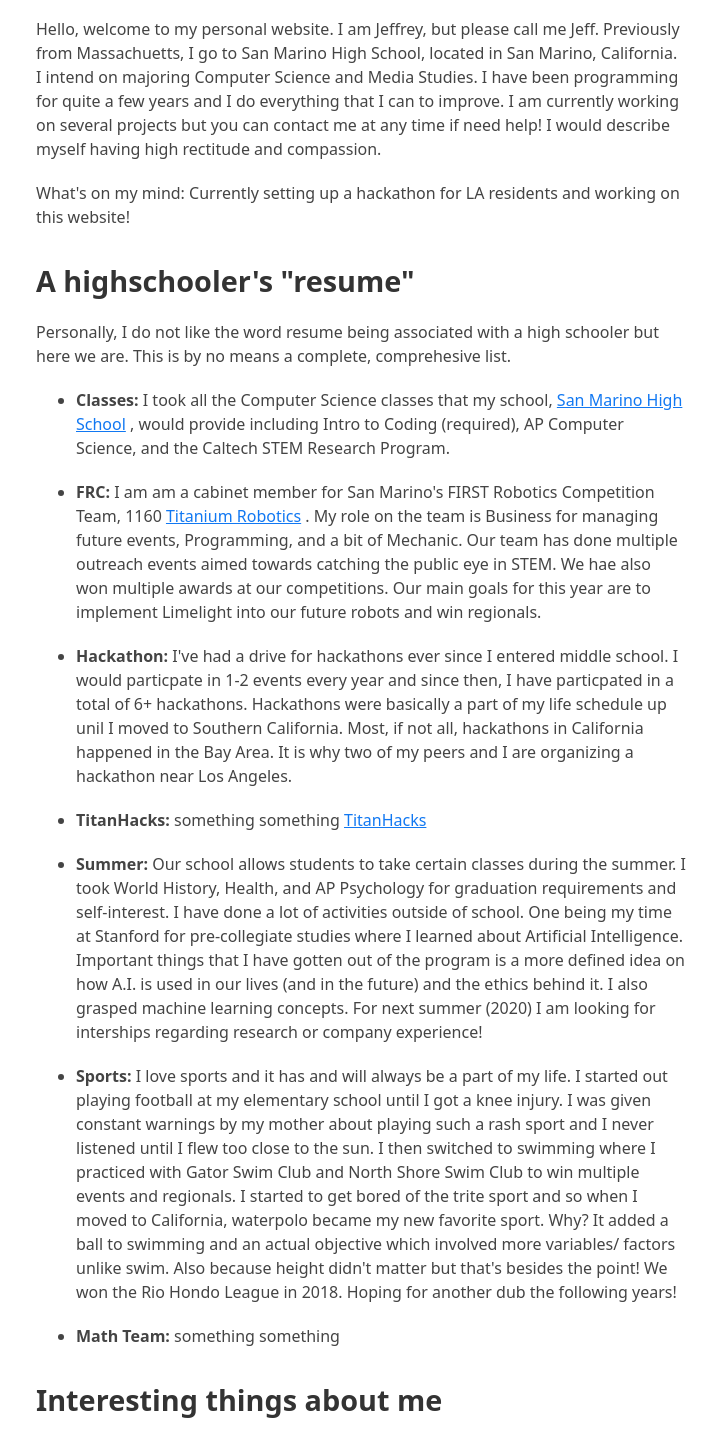
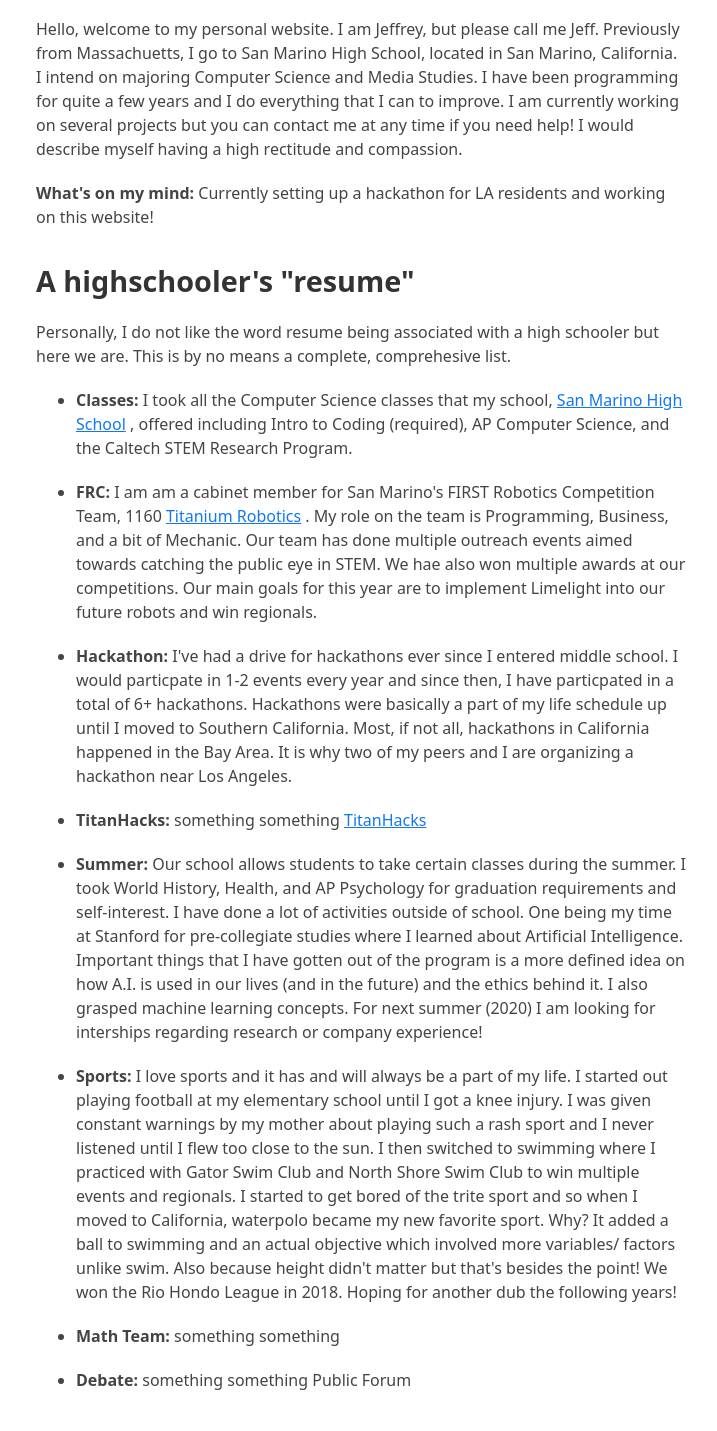
Before and after one commit to jeff-d-wang/jeff-d-wang.github.io, a plain HTML site: page index.html in a window 1280 px wide. Shown: the part 156-1587 px from the top of the page, without its empty margins (279-996 px from the left). Drawn offline with Linux system fonts and the light colour scheme.

Commit message:
Update index.html

```diff
--- a/index.html
+++ b/index.html
@@ -145,10 +145,11 @@
                 Hello, welcome to my personal website. I am Jeffrey, but please call me Jeff. Previously from Massachuetts, I go
                 to San Marino High School, located in San Marino, California. I intend on majoring Computer Science and Media
                 Studies. I have been programming for quite a few years and I do everything that I can to improve. I am currently working on several projects but you can contact me at
-                any time if need help! I would describe myself having high rectitude and compassion.
+                any time if you need help! I would describe myself having a high rectitude and compassion.
             </p>
             <p>
-                What's on my mind: Currently setting up a hackathon for LA residents and working on this website!
+                <strong>What's on my mind:</strong>
+                Currently setting up a hackathon for LA residents and working on this website!
             </p>
 
             <h2 id = "aHighschoolersResume">A highschooler's "resume"</h2>
@@ -162,7 +163,7 @@
                         <strong>Classes: </strong>
                         I took all the Computer Science classes that my school,
                         <a href = "https://www.sanmarinohs.org" target="_blank">San Marino High School</a>
-                        , would provide including Intro to Coding (required), AP Computer Science, and the Caltech STEM
+                        , offered including Intro to Coding (required), AP Computer Science, and the Caltech STEM
                         Research Program.
                     </p>
                 </li>
@@ -171,10 +172,9 @@
                         <strong>FRC: </strong>
                         I am am a cabinet member for San Marino's FIRST Robotics Competition Team, 1160
                         <a href = "https://titaniumrobotics.com/" target="_blank">Titanium Robotics</a>
-                        . My role on the team is Business for managing future events, Programming, and a bit of Mechanic. Our
-                        team has done multiple outreach events aimed towards catching the public eye in STEM. We hae also won
-                        multiple awards at our competitions. Our main goals for this year are to implement Limelight into our
-                        future robots and win regionals.
+                        . My role on the team is Programming, Business, and a bit of Mechanic. Our team has done multiple outreach
+                        events aimed towards catching the public eye in STEM. We hae also won multiple awards at our competitions.
+                        Our main goals for this year are to implement Limelight into our future robots and win regionals.
                     </p>
                 </li>
                 <li>
@@ -182,7 +182,7 @@
                         <strong>Hackathon: </strong>
                         I've had a drive for hackathons ever since I entered middle school. I would particpate in 1-2 events
                         every year and since then, I have particpated in a total of 6+ hackathons. Hackathons were basically
-                        a part of my life schedule up unil I moved to Southern California. Most, if not all, hackathons in
+                        a part of my life schedule up until I moved to Southern California. Most, if not all, hackathons in
                         California happened in the Bay Area. It is why two of my peers and I are organizing a hackathon near
                         Los Angeles.
                     </p>
@@ -222,6 +222,12 @@
                     <p>
                         <strong>Math Team: </strong>
                         something something
+                    </p>
+                </li>
+                <li>
+                    <p>
+                        <strong>Debate: </strong>
+                        something something Public Forum
                     </p>
                 </li>
             </ul>
@@ -266,17 +272,17 @@
             <ul>
                 <li>
                     <p>
-                        I program! A cliche hobby but nevertheless imporant to me
+                        I program! A cliche hobby but nevertheless important to me
                     </p>
                 </li>
                 <li>
                     <p>
-                        Playing League of Legends with friends is a weekly regimen for fun
+                        Playing League of Legends with friends is a weekly regimen I do for fun
                     </p>
                 </li>
                 <li>
                     <p>
-                        Minecraft is a new addition. I am more of a creative mode guy because there is no restriction placed on me.
+                        Minecraft is a new addition. I am more of a creative mode guy because there are no restriction placed on me.
                         My current project is a redstone calculator
                     </p>
                 </li>
@@ -300,7 +306,7 @@
                 </li>
             </ul>
 
-            <h2 id = "findMe!">Find me!"</h2>
+            <h2 id = "findMe!">Find me!</h2>
             <p>I am a very talkative guy so feel free to find me walking around school or contact me through the following methods!</p>
             <ul>
                 <li>
```
